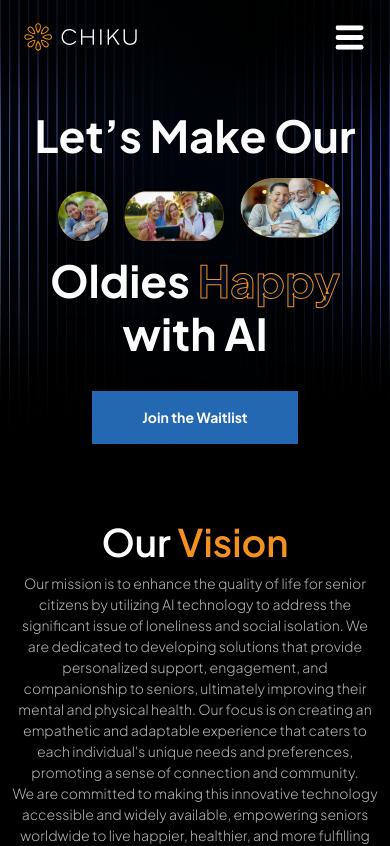
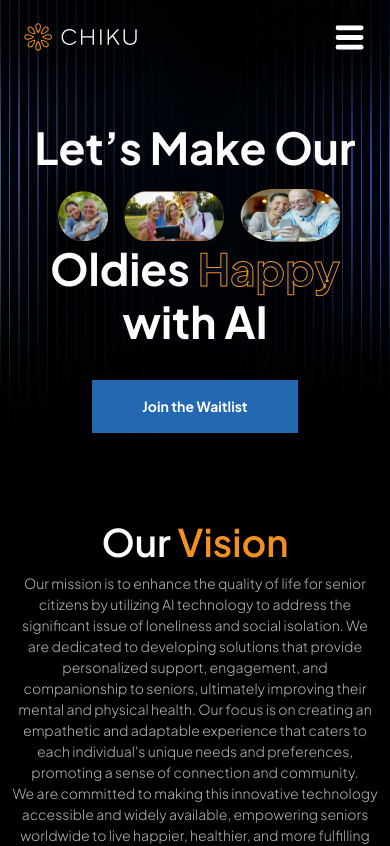
Before and after one commit to Gunjan0001/chiku, a React (Create React App) app: page / in a window 390 px wide. Shown: the top 846 px of the page. Built offline with nearby package versions, Linux system fonts and the light colour scheme.

Commit message:
code merge

```diff
--- a/src/App.css
+++ b/src/App.css
@@ -377,14 +377,10 @@ body {
   transition: all 0.3s ease-in-out;
 }
 
-/* .nav_btn {
-  position: relative;
+.navbar-link {
   transition: 0.3s ease-in-out all;
 }
 
-.nav_btn:hover {
-  color: white !important;
-} */
 .navbar-link:hover {
   color: var(--color-orange) !important;
 }
@@ -749,6 +745,11 @@ body {
     width: 393.139px;
     height: 394px;
   }
+
+  .heroimage_3 {
+    width: 100px;
+    height: 78px;
+  }
 }
 
 @media (max-width: 991.98px) {
@@ -780,6 +781,12 @@ body {
   .hero_height {
     height: 400px;
   }
+
+  .heroimage_3 {
+    width: 100px;
+    height: 55px;
+    /* margin-top: 12px; */
+  }
 }
 
 @media (max-width:767.98px) {
@@ -797,6 +804,12 @@ body {
 
   .hero_height {
     height: 550px;
+  }
+
+  .heroimage_3 {
+    width: 100px;
+    height: 55px;
+    /* margin-top: 12px; */
   }
 }
 
@@ -830,7 +843,7 @@ body {
 
   .heroimage_3 {
     width: 100px;
-    height: 60px;
+    height: 53px;
   }
 
   .hero_height {
--- a/src/components/homepage/Hero.jsx
+++ b/src/components/homepage/Hero.jsx
@@ -14,7 +14,7 @@ const Hero = () => {
         <Header />
         <div className="flex-grow-1 justify-content-center mx-4 mx-xl-0 d-flex align-items-center flex-column mt-4">
           <div className="d-flex align-items-center mb-4">
-            <h2 className="fw-bold font_3xl text_white max_w_1186  position-relative z_index_2 text-center text-md-start">
+            <h2 className="fw-bold font_3xl text_white  max_w_1186 position-relative z_index_2 text-center text-xl-start">
               Let’s Make Our
               <span>
                 <img
@@ -33,7 +33,7 @@ const Hero = () => {
               <br className="d-none d-xl-block" />
               <span>
                 <img
-                  className="heroimage_3 ms-3 mb-3 mt-3 "
+                  className="heroimage_3 ms-3 mt-3 mt-sm-0 mt-lg-3 mt-xl-0"
                   src={heroimage3}
                   alt="hero_image3"
                 />
--- a/src/components/homepage/OurTeam.jsx
+++ b/src/components/homepage/OurTeam.jsx
@@ -9,7 +9,7 @@ const OurTeam = () => {
           <h2 className="font_xl text-white fw-semibold text-center mb-lg-3">
             Our <span className="text_orange">Team</span>
           </h2>
-          <p className="text-center common_para mb-lg-4 pb-lg-3 max_w_742 mx-auto">
+          <p className="text-center common_para mb-lg-4 pb-xl-3 max_w_742 mx-auto">
             Lorem ipsum dolor sit amet consectetur. Turpis rhoncus nibh faucibus
             posuere massa diam placerat et est. Tellus ultricies mattis
             condimentum sit est turpis at. Nisl consequat suscipit pulvinar
```
